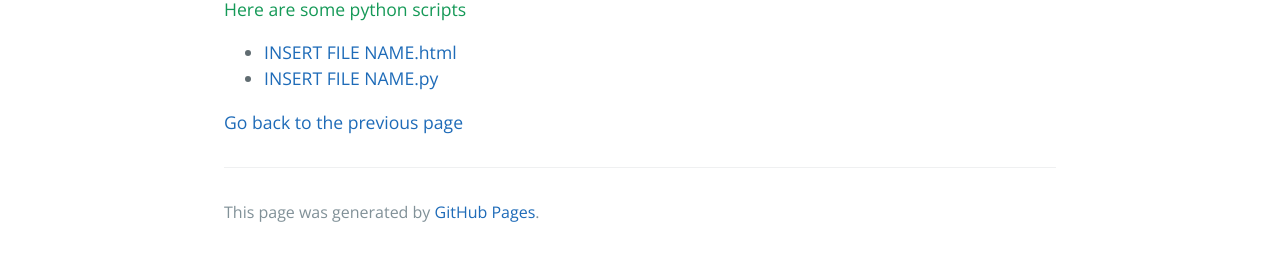
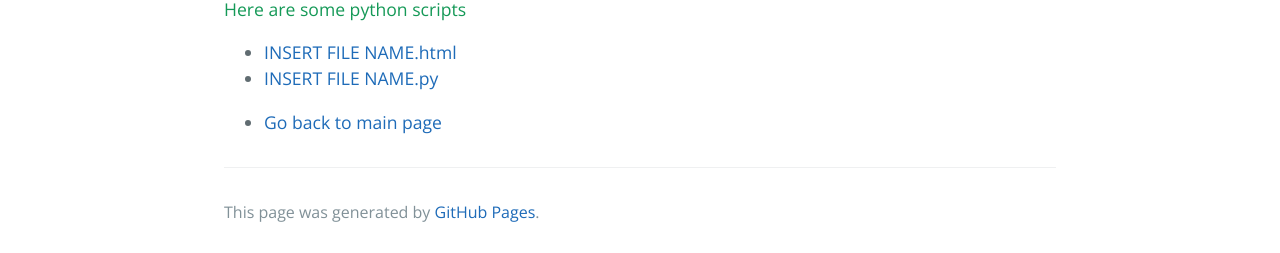
Before and after one commit to EnGinear87/EnGinear87.github.io, a Jekyll site: the page built from Python Scripting/index.md, in a window 1280 px wide. Shown: the part 855-1108 px from the top of the page. Built offline with Jekyll 4.4.1, drawn with Linux system fonts in a browser that asks for light colours; our own code applies the rules of GitHub Pages for plain Markdown files.

Commit message:
Update index.md
added a link to the back page

```diff
--- a/Python Scripting/index.md
+++ b/Python Scripting/index.md
@@ -25,4 +25,4 @@ description: Below are some examples of Python Scripting using Jupyter and Spyde
 - [INSERT FILE NAME.py](INSERTFILENAME.py)
 
 
-[Go back to the previous page](./)
+- [Go back to main page](https://enginear87.github.io)
```
